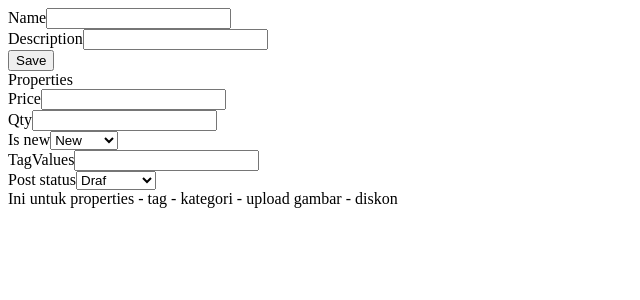
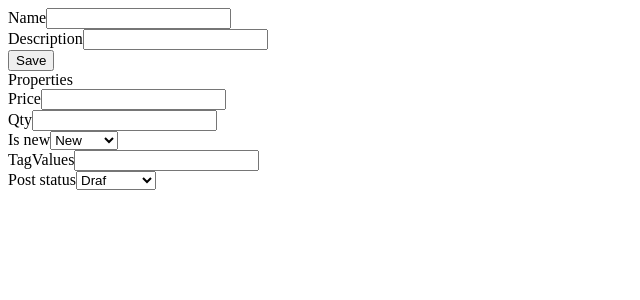
Before and after one commit to jobsrey/yii2-ols, a PHP site: template views/produk/_form.php in a window 1280 px wide. Shown: the top 300 px of the page, without its empty margins (0-640 px from the left). Run offline with PHP 8.4, Linux system fonts and the light colour scheme; the template is opened without the code that fills it: most values are stand-ins (such as "Sample title", 1, 10 or a date in 2020); form fields are guessed from the names that the template uses; some libraries are stand-ins or nearby versions.

Commit message:
update lagi

```diff
--- a/composer.json
+++ b/composer.json
@@ -17,7 +17,8 @@
         "kartik-v/yii2-widget-sidenav": "*",
         "kartik-v/yii2-widget-fileinput": "@dev",
         "creocoder/yii2-taggable": "~2.0",
-        "2amigos/yii2-tinymce-widget" : "~1.1"
+        "2amigos/yii2-tinymce-widget" : "~1.1",
+        "amilna/yii2-elevatezoom" : "*"
     },
     "autoload": {
         "psr-4": {
--- a/models/ProdukTag.php
+++ b/models/ProdukTag.php
@@ -1,4 +1,7 @@
 <?php
+
+namespace jobsrey\ols\models;
+
 use creocoder\taggable\TaggableQueryBehavior;
 
 class ProdukTag extends \yii\db\ActiveQuery
--- a/views/produk/_form.php
+++ b/views/produk/_form.php
@@ -81,12 +81,6 @@ use dosamigos\tinymce\TinyMce;
                         ->dropDownList(
                             [0=>Yii::t('app','Draf'),1=>Yii::t('app','Post'),3=>Yii::t('app','No Active')]);
                 ?>
-
-                Ini untuk properties
-                - tag
-                - kategori
-                - upload gambar
-                - diskon
             </div>
         </div>
     </div>
--- a/views/produk/index.php
+++ b/views/produk/index.php
@@ -28,11 +28,11 @@ $this->params['breadcrumbs'][] = $this->title;
             'columns' => [
                 ['class' => 'yii\grid\SerialColumn'],
 
-                'id',
+                // 'id',
                 'name',
                 'price',
                 'qty',
-                'description:ntext',
+                // 'description:ntext',
                 //'is_new',
 
                 ['class' => 'yii\grid\ActionColumn'],
```
Also changed, not shown: views/produk/view.php (+47 -0 lines).
